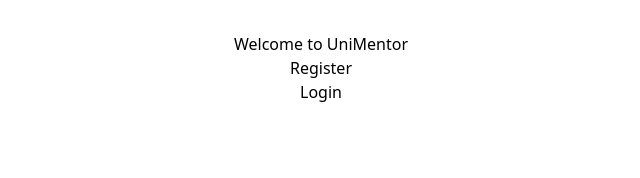
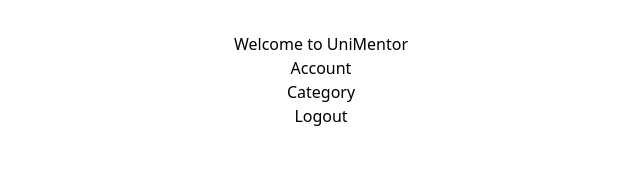
Before and after one commit to Ganapatishankarling/UniMentor-one-on-one-session-booking-website, a React (Vite) app in the folder FRONTEND/UniMentorFrontend/: page / in a window 1280 px wide. Shown: the top 178 px of the page, without its empty margins (319-959 px from the left). Built offline with nearby package versions, Linux system fonts and the light colour scheme.

Commit message:
added routes

```diff
--- a/FRONTEND/UniMentorFrontend/src/App.jsx
+++ b/FRONTEND/UniMentorFrontend/src/App.jsx
@@ -5,9 +5,15 @@
 import Register from './components/Register.jsx'
 import Login from './components/Login.jsx'
 import Account from './components/Account.jsx'
+import Profile from './components/Profile.jsx'
+import EditProfile from './components/EditProfile.jsx'
+import {fetchProfile} from './slices/userSlice.jsx'
 import {useSelector,useDispatch} from 'react-redux'
 import { fetchUserAccount } from './slices/accountSlice.jsx'
 import {login,logout} from './slices/userSlice.jsx'
+import Category from './components/Category.jsx'
+import CategoryForm from './components/CategoryForm.jsx'
+import Test from './components/test.jsx'
 
 export default function App(){
   const dispatch = useDispatch()
@@ -24,9 +30,10 @@
     <div className='App'>
       <h1>Welcome to UniMentor</h1>
        <ul>
-        {isLoggedIn ?(
+        {isLoggedIn === false ?(
           <>
           <li><Link to='/account'>Account</Link></li>
+          <li><Link to='/category'>Category</Link></li>
           <li><button onClick={()=>{dispatch(logout());localStorage.removeItem('token');navigate('/login')}}>Logout</button></li>
         </>
         ):(
@@ -40,6 +47,11 @@
         <Route path='/register' element={<Register/>}/>
         <Route path='/login' element={<Login/>}/>
         <Route path='/account' element={<Account/>}/>
+        <Route path='/profile' element={<Profile/>}/>
+        <Route path='/edit-profile' element={<EditProfile/>}/>
+        <Route path='/category' element={<Category/>}/>
+        <Route path='/add-category/:id' element={<CategoryForm/>}/>
+        <Route path='/add-category' element={<CategoryForm/>}/>
       </Routes>
     </div>
   )
```
